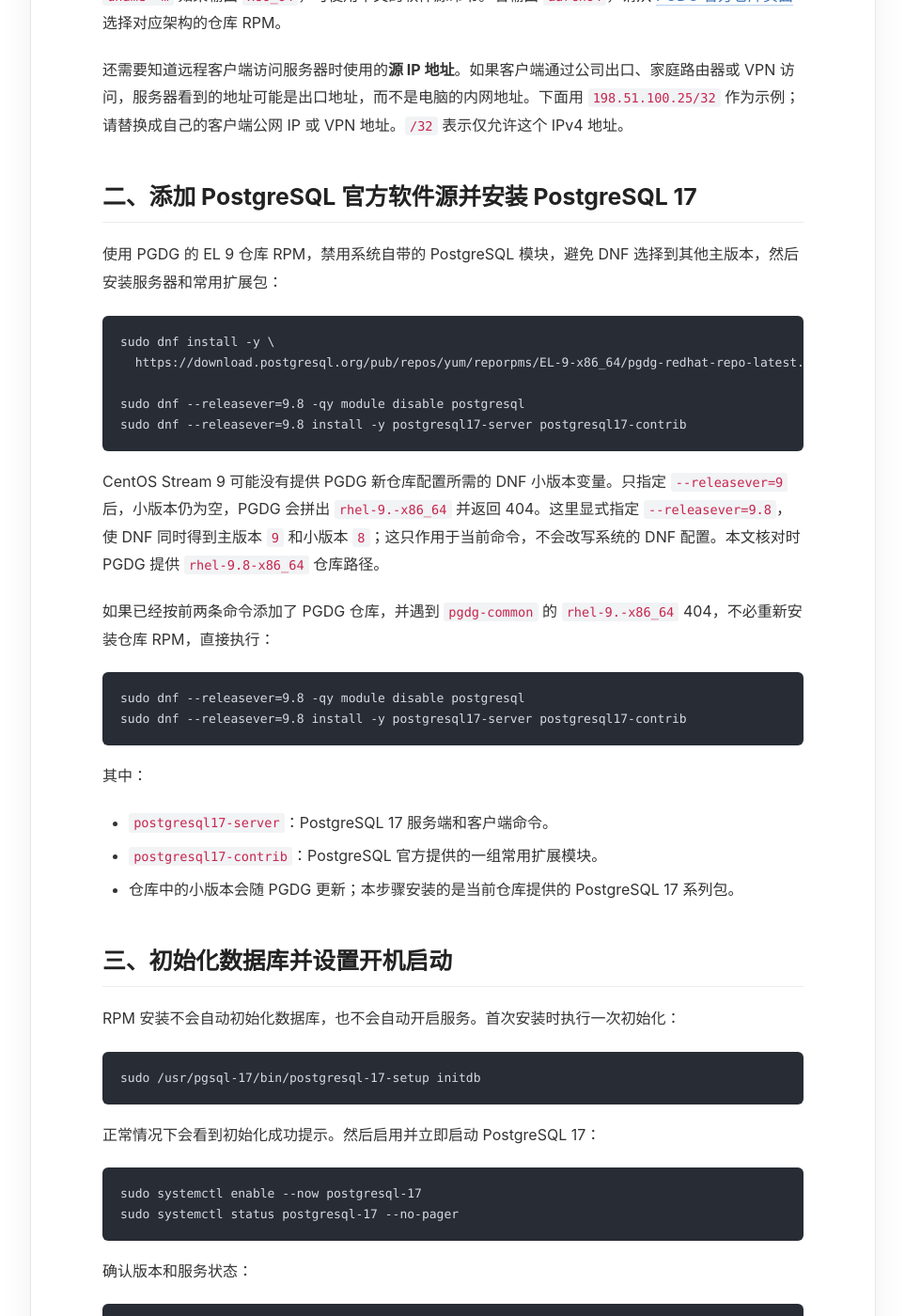
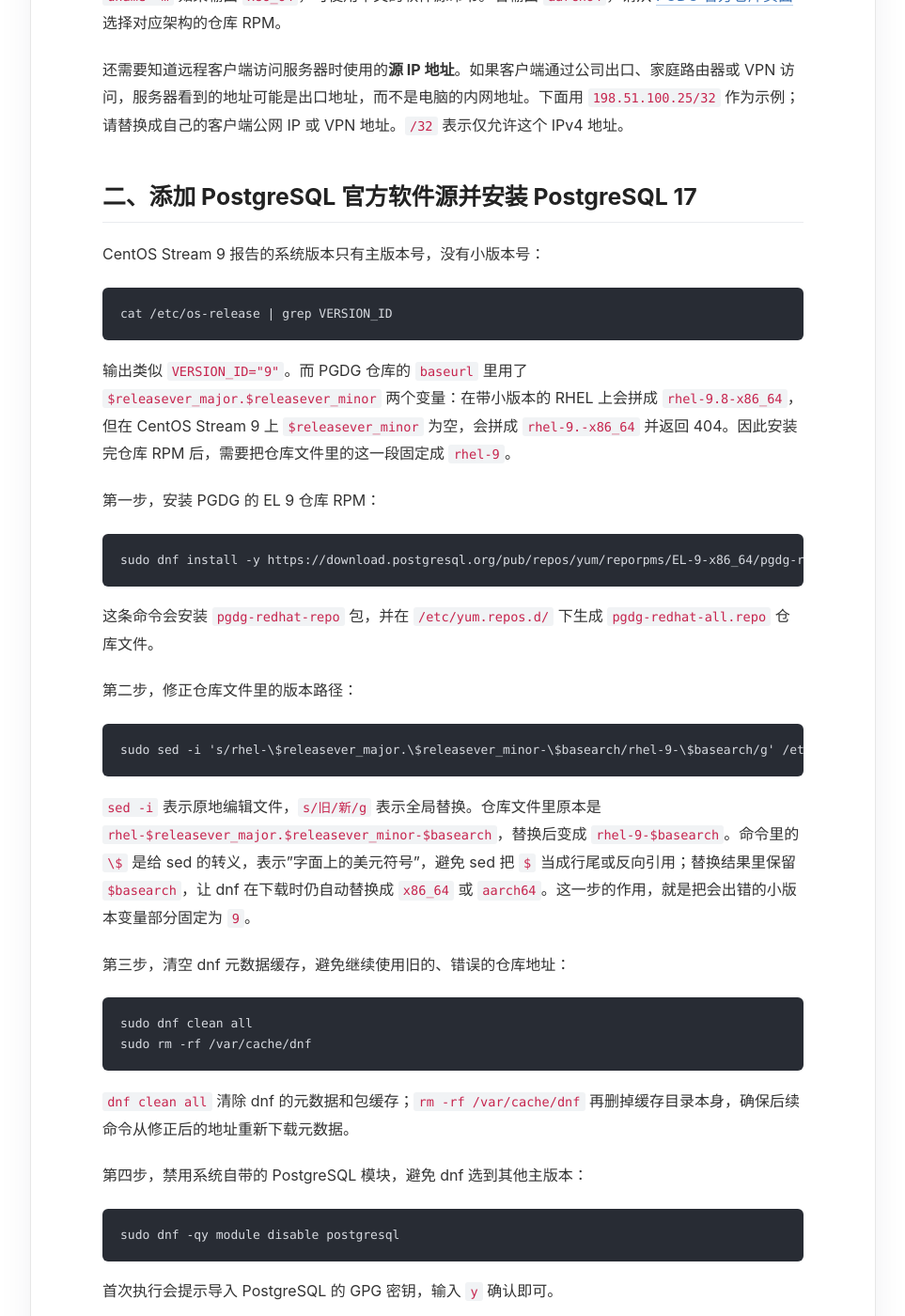
Before and after one commit to lnsyyj/lnsyyj.github.io, a Jekyll site: the page built from _posts/2026-10-11-centos-stream-9-postgresql-17-install.md, in a window 1280 px wide and 1400 px high, scrolled down 1141 px. Shown: the whole window at 94% size, without its empty margins (158-1121 px from the left). Built offline with Jekyll 4.4.1, drawn with Linux system fonts in a browser that asks for light colours; some of the changed text lies outside the part shown.

Commit message:
Update PostgreSQL install steps to match actual run

````diff
--- a/_posts/2026-10-11-centos-stream-9-postgresql-17-install.md
+++ b/_posts/2026-10-11-centos-stream-9-postgresql-17-install.md
@@ -28,23 +28,51 @@
 
 ## 二、添加 PostgreSQL 官方软件源并安装 PostgreSQL 17
 
-使用 PGDG 的 EL 9 仓库 RPM，禁用系统自带的 PostgreSQL 模块，避免 DNF 选择到其他主版本，然后安装服务器和常用扩展包：
+CentOS Stream 9 报告的系统版本只有主版本号，没有小版本号：
 
 ```bash
-sudo dnf install -y \
-  https://download.postgresql.org/pub/repos/yum/reporpms/EL-9-x86_64/pgdg-redhat-repo-latest.noarch.rpm
-
-sudo dnf --releasever=9.8 -qy module disable postgresql
-sudo dnf --releasever=9.8 install -y postgresql17-server postgresql17-contrib
+cat /etc/os-release | grep VERSION_ID
 ```
 
-CentOS Stream 9 可能没有提供 PGDG 新仓库配置所需的 DNF 小版本变量。只指定 `--releasever=9` 后，小版本仍为空，PGDG 会拼出 `rhel-9.-x86_64` 并返回 404。这里显式指定 `--releasever=9.8`，使 DNF 同时得到主版本 `9` 和小版本 `8`；这只作用于当前命令，不会改写系统的 DNF 配置。本文核对时 PGDG 提供 `rhel-9.8-x86_64` 仓库路径。
+输出类似 `VERSION_ID="9"`。而 PGDG 仓库的 `baseurl` 里用了 `$releasever_major.$releasever_minor` 两个变量：在带小版本的 RHEL 上会拼成 `rhel-9.8-x86_64`，但在 CentOS Stream 9 上 `$releasever_minor` 为空，会拼成 `rhel-9.-x86_64` 并返回 404。因此安装完仓库 RPM 后，需要把仓库文件里的这一段固定成 `rhel-9`。
 
-如果已经按前两条命令添加了 PGDG 仓库，并遇到 `pgdg-common` 的 `rhel-9.-x86_64` 404，不必重新安装仓库 RPM，直接执行：
+第一步，安装 PGDG 的 EL 9 仓库 RPM：
 
 ```bash
-sudo dnf --releasever=9.8 -qy module disable postgresql
-sudo dnf --releasever=9.8 install -y postgresql17-server postgresql17-contrib
+sudo dnf install -y https://download.postgresql.org/pub/repos/yum/reporpms/EL-9-x86_64/pgdg-redhat-repo-latest.noarch.rpm
+```
+
+这条命令会安装 `pgdg-redhat-repo` 包，并在 `/etc/yum.repos.d/` 下生成 `pgdg-redhat-all.repo` 仓库文件。
+
+第二步，修正仓库文件里的版本路径：
+
+```bash
+sudo sed -i 's/rhel-\$releasever_major.\$releasever_minor-\$basearch/rhel-9-\$basearch/g' /etc/yum.repos.d/pgdg-redhat-all.repo
+```
+
+`sed -i` 表示原地编辑文件，`s/旧/新/g` 表示全局替换。仓库文件里原本是 `rhel-$releasever_major.$releasever_minor-$basearch`，替换后变成 `rhel-9-$basearch`。命令里的 `\$` 是给 sed 的转义，表示"字面上的美元符号"，避免 sed 把 `$` 当成行尾或反向引用；替换结果里保留 `$basearch`，让 dnf 在下载时仍自动替换成 `x86_64` 或 `aarch64`。这一步的作用，就是把会出错的小版本变量部分固定为 `9`。
+
+第三步，清空 dnf 元数据缓存，避免继续使用旧的、错误的仓库地址：
+
+```bash
+sudo dnf clean all
+sudo rm -rf /var/cache/dnf
+```
+
+`dnf clean all` 清除 dnf 的元数据和包缓存；`rm -rf /var/cache/dnf` 再删掉缓存目录本身，确保后续命令从修正后的地址重新下载元数据。
+
+第四步，禁用系统自带的 PostgreSQL 模块，避免 dnf 选到其他主版本：
+
+```bash
+sudo dnf -qy module disable postgresql
+```
+
+首次执行会提示导入 PostgreSQL 的 GPG 密钥，输入 `y` 确认即可。
+
+第五步，安装 PostgreSQL 17 服务端和常用扩展：
+
+```bash
+sudo dnf install -y postgresql17-server postgresql17-contrib
 ```
 
 其中：
````
